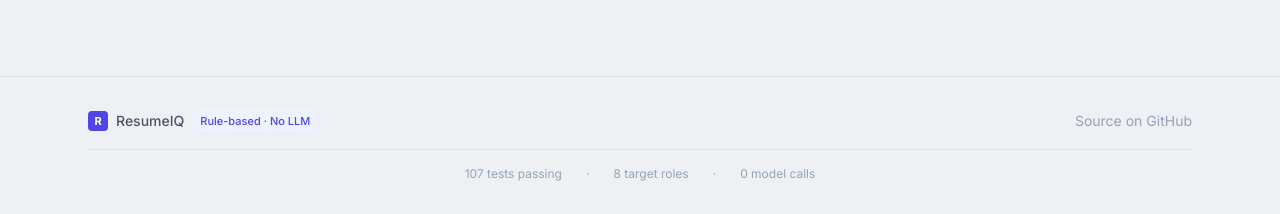
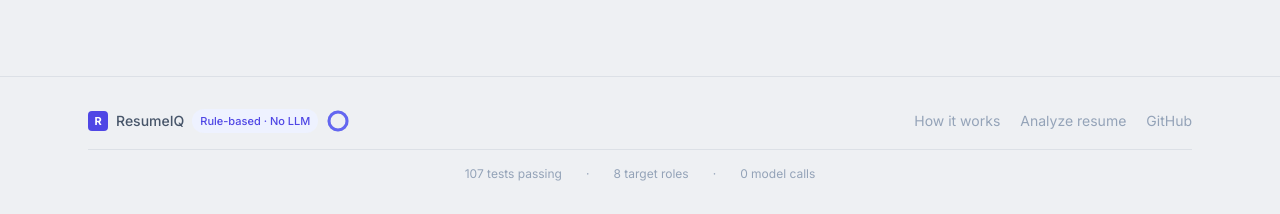
Before and after one commit to AdityaParthasarathy/resumeiq, a Flask app: page / in a window 1280 px wide. Shown: the part 3894-4108 px from the top of the page. Run offline with Flask 3, Linux system fonts and the light colour scheme; some libraries are stand-ins or nearby versions.

Commit message:
Add footer quick links, build tag, and score-ring easter egg
Extends the footer redesign with three more distinguishing touches:
a quick-links row (How it works / Analyze resume / GitHub) in place of
the single GitHub link, a small monospace build tag showing the actual
deployed git commit (read once at startup via a context processor, not
a hand-maintained version string that would drift), and a tiny score
ring next to the logo that fills to 100 on load -- a wink back at the
product's own scoring UI, CSS-only and skipped under
prefers-reduced-motion.

Co-Authored-By: Claude Sonnet 5 <noreply@anthropic.com>

```diff
--- a/app/__init__.py
+++ b/app/__init__.py
@@ -1,9 +1,28 @@
 import os
+import subprocess
 
 from flask import Flask, flash, redirect, render_template, url_for
 
 from app.config import config_by_name
 from app.extensions import db
+
+
+def _git_sha():
+    # Best-effort footer build tag -- absent in environments without git
+    # history (e.g. a stripped deploy artifact), so callers must handle None.
+    try:
+        repo_root = os.path.dirname(os.path.dirname(__file__))
+        return (
+            subprocess.check_output(
+                ["git", "rev-parse", "--short", "HEAD"],
+                cwd=repo_root,
+                stderr=subprocess.DEVNULL,
+            )
+            .decode()
+            .strip()
+        )
+    except Exception:
+        return None
 
 
 def create_app(env=None):
@@ -16,6 +35,12 @@ def create_app(env=None):
     os.makedirs(app.config["INSTANCE_FOLDER"], exist_ok=True)
 
     db.init_app(app)
+
+    git_sha = _git_sha()
+
+    @app.context_processor
+    def inject_git_sha():
+        return {"git_sha": git_sha}
 
     from app.routes import register_blueprints
 
--- a/app/templates/base.html
+++ b/app/templates/base.html
@@ -22,6 +22,15 @@
     <link href="https://fonts.googleapis.com/css2?family=Inter:wght@400;500;600;700&display=swap" rel="stylesheet" />
     <style>
         body { font-family: 'Inter', sans-serif; }
+
+        /* Footer score ring: fills in once on load, echoing the product's own
+           score-ring UI. Skipped for reduced-motion users. */
+        .footer-ring svg { transform: rotate(-90deg); }
+        .footer-ring-value { stroke-dashoffset: 56.5; animation: footer-ring-fill 1s ease-out .2s forwards; }
+        @keyframes footer-ring-fill { to { stroke-dashoffset: 0; } }
+        @media (prefers-reduced-motion: reduce) {
+            .footer-ring-value { animation: none; stroke-dashoffset: 0; }
+        }
     </style>
     {% block head %}{% endblock %}
 </head>
@@ -74,17 +83,30 @@
 
     <footer class="border-t border-[#dce0e6] dark:border-[#2b2e38] bg-[#eef0f3] dark:bg-[#14151a] transition-colors">
         <div class="max-w-6xl mx-auto px-4 sm:px-6 py-8">
-            <div class="flex flex-col sm:flex-row items-center justify-between gap-3">
-                <div class="flex items-center gap-2 text-sm text-slate-500 dark:text-slate-400">
+            <div class="flex flex-col sm:flex-row items-center justify-between gap-4">
+                <div class="flex flex-wrap items-center justify-center gap-2 text-sm text-slate-500 dark:text-slate-400">
                     <span class="inline-flex h-5 w-5 items-center justify-center rounded bg-indigo-600 text-white text-[11px] font-bold">R</span>
                     <span class="font-medium text-slate-600 dark:text-slate-300">ResumeIQ</span>
                     <span class="inline-flex items-center rounded-full bg-indigo-50 dark:bg-indigo-500/10 px-2 py-0.5 text-[11px] font-medium text-indigo-600 dark:text-indigo-400">
                         Rule-based &middot; No LLM
                     </span>
+                    {% if git_sha %}
+                    <span class="font-mono text-[10px] text-slate-400 dark:text-slate-600">{{ git_sha }}</span>
+                    {% endif %}
+                    <span class="footer-ring inline-flex h-6 w-6 items-center justify-center text-slate-300 dark:text-slate-700"
+                          title="This footer scores 100/100 on its own rubric">
+                        <svg viewBox="0 0 24 24" class="h-6 w-6" aria-hidden="true">
+                            <circle cx="12" cy="12" r="9" fill="none" stroke-width="3" stroke="currentColor" />
+                            <circle cx="12" cy="12" r="9" fill="none" stroke-width="3" stroke-linecap="round"
+                                    class="footer-ring-value stroke-indigo-500 dark:stroke-indigo-400" style="stroke-dasharray:56.5" />
+                        </svg>
+                    </span>
                 </div>
-                <a href="https://github.com/AdityaParthasarathy/resumeiq" class="text-sm text-slate-400 dark:text-slate-500 hover:text-slate-700 dark:hover:text-slate-300 transition-colors">
-                    Source on GitHub
-                </a>
+                <nav class="flex items-center gap-5 text-sm text-slate-400 dark:text-slate-500">
+                    <a href="{{ url_for('main.index') }}#how-it-works" class="hover:text-slate-700 dark:hover:text-slate-300 transition-colors">How it works</a>
+                    <a href="{{ url_for('main.index') }}#analyze" class="hover:text-slate-700 dark:hover:text-slate-300 transition-colors">Analyze resume</a>
+                    <a href="https://github.com/AdityaParthasarathy/resumeiq" class="hover:text-slate-700 dark:hover:text-slate-300 transition-colors">GitHub</a>
+                </nav>
             </div>
             <div class="mt-4 pt-4 border-t border-[#dce0e6] dark:border-[#2b2e38] flex flex-wrap items-center justify-center gap-x-6 gap-y-1 text-xs text-slate-400 dark:text-slate-500">
                 <span>107 tests passing</span>
```
